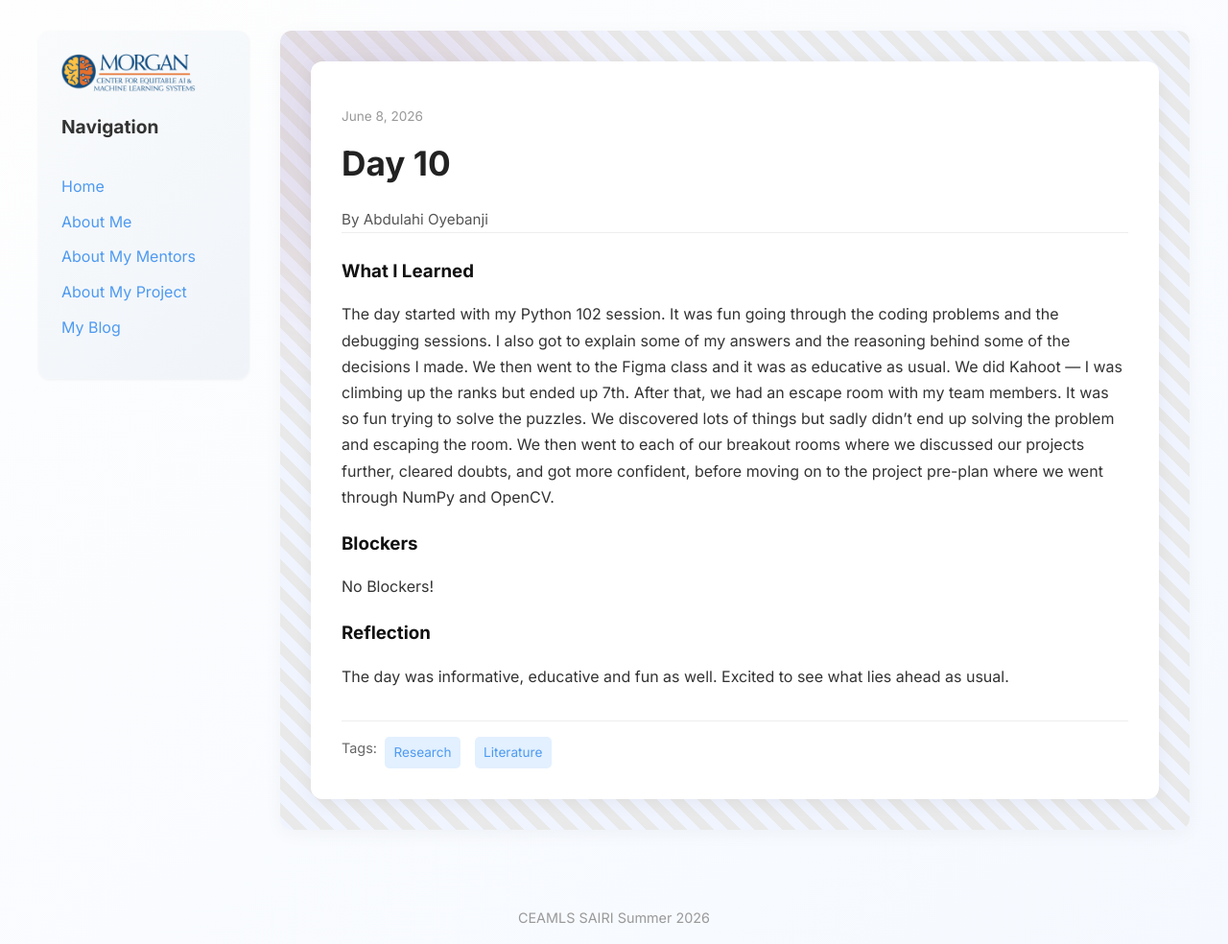
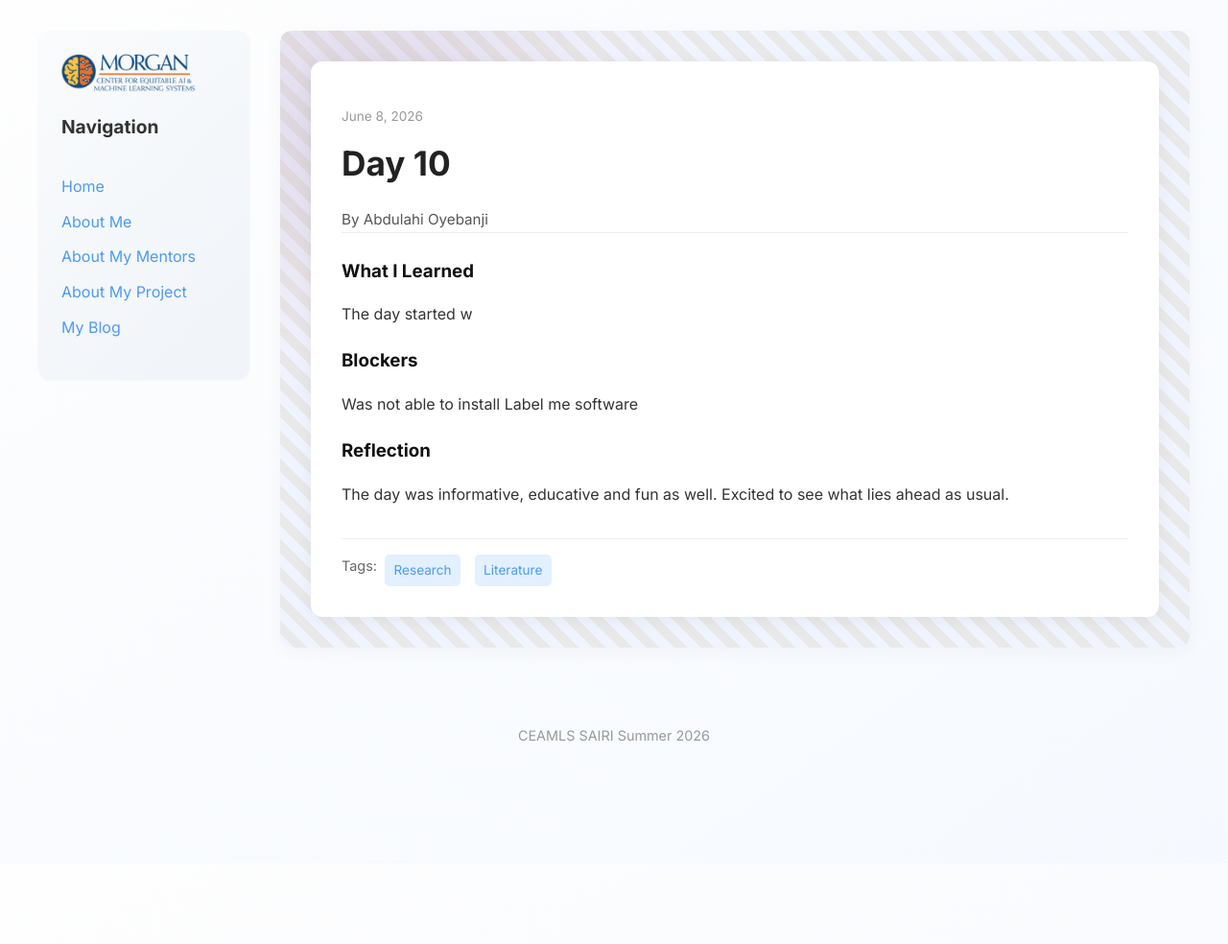
Before and after one commit to abdulahi-banji/abdulahi-banjiceamls26.github.io, a Jekyll site: the page built from _posts/2026-06-08-day-10.md, in a window 1280 px wide. Shown: the whole page at 96% size. Built offline with Jekyll 4.4.1, drawn with Linux system fonts in a browser that asks for light colours; after the commit the page ends 900 px from its top, so only the background shows below that.

Commit message:
temp set

```diff
--- a/_posts/2026-06-08-day-10.md
+++ b/_posts/2026-06-08-day-10.md
@@ -6,9 +6,9 @@ permalink: /day10.html
 tags: ["Research ", "Literature"]
 
 what_i_learned: |
-  The day started with my Python 102 session. It was fun going through the coding problems and the debugging sessions. I also got to explain some of my answers and the reasoning behind some of the decisions I made. We then went to the Figma class and it was as educative as usual. We did Kahoot — I was climbing up the ranks but ended up 7th. After that, we had an escape room with my team members. It was so fun trying to solve the puzzles. We discovered lots of things but sadly didn't end up solving the problem and escaping the room. We then went to each of our breakout rooms where we discussed our projects further, cleared doubts, and got more confident, before moving on to the project pre-plan where we went through NumPy and OpenCV.
+  The day started w
 blockers: |
-  No Blockers!
+  Was not able to install Label me software
 
 reflection: |
   The day was informative, educative and fun as well. Excited to see what lies ahead as usual.
```
